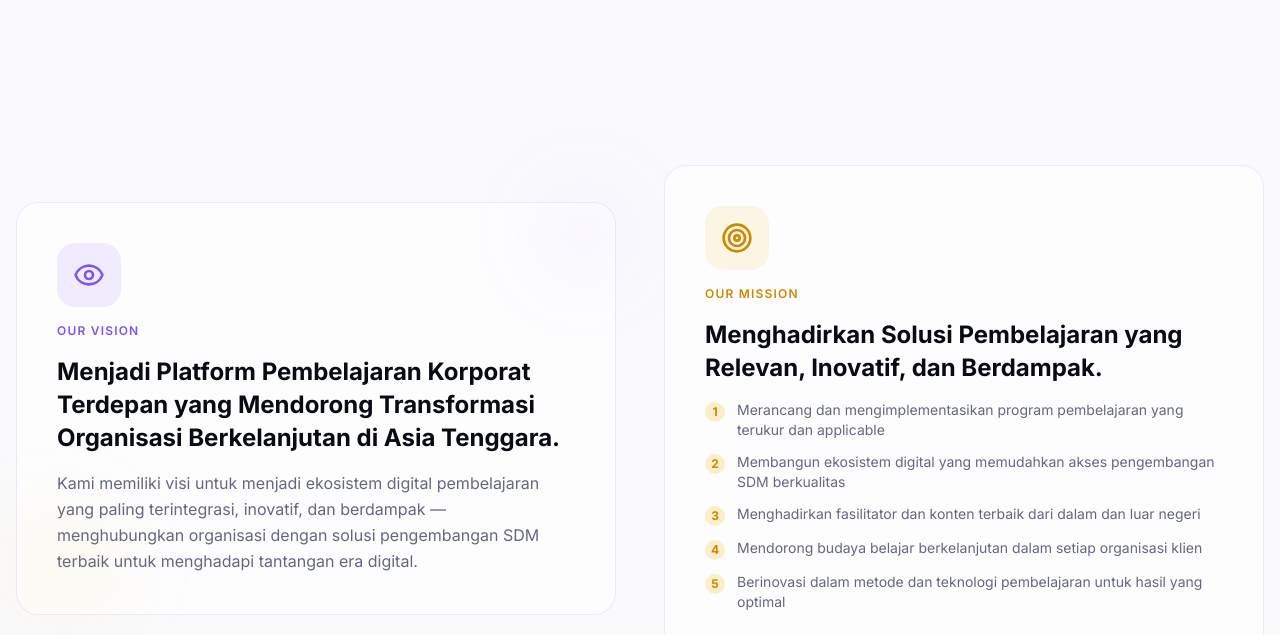
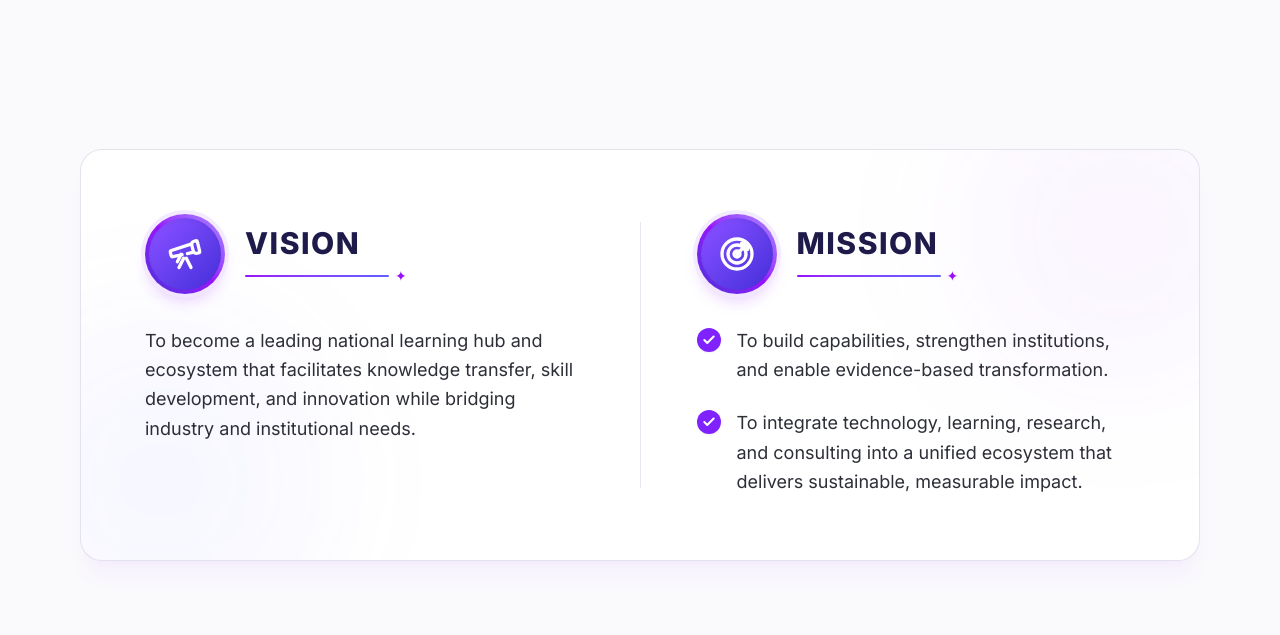
Before and after one commit to davianmassaro/IIRC, a Next.js app: page /vision-mission in a window 1280 px wide. Shown: the part 316-951 px from the top of the page. Built offline with nearby package versions, Linux system fonts and the light colour scheme; no server answers.

Commit message:
Update Vision and Mission page to new dual-column design and content

```diff
--- a/app/(public)/vision-mission/page.tsx
+++ b/app/(public)/vision-mission/page.tsx
@@ -1,12 +1,53 @@
 import type { Metadata } from "next";
 import { Badge } from "@/components/ui/badge";
-import { Eye, Target, Heart, Star, Zap, Globe } from "lucide-react";
+import { Heart, Star, Zap, Globe, Check } from "lucide-react";
 import { CTASection } from "@/components/sections/CTASection";
 
 export const metadata: Metadata = {
   title: "Vision & Mission",
   description: "Visi, misi, dan nilai-nilai IIRC sebagai platform pembelajaran korporat terkemuka.",
 };
+
+function TelescopeIcon({ className = "h-7 w-7" }: { className?: string }) {
+  return (
+    <svg
+      viewBox="0 0 24 24"
+      fill="none"
+      stroke="currentColor"
+      strokeWidth="2"
+      strokeLinecap="round"
+      strokeLinejoin="round"
+      className={className}
+    >
+      <path d="m10.065 12.493-6.18 1.318a.934.934 0 0 1-1.108-.702l-.537-2.15a1.07 1.07 0 0 1 .691-1.265l13.504-4.44" />
+      <path d="m13.56 11.747 4.332-.924" />
+      <path d="m16 21-3.105-6.21" />
+      <path d="M16.485 5.94a2 2 0 0 1 1.455-2.425l1.09-.272a1 1 0 0 1 1.212.727l1.515 6.06a1 1 0 0 1-.727 1.213l-1.09.272a2 2 0 0 1-2.425-1.455z" />
+      <path d="m6.918 17.159 2.505-5.01" />
+      <path d="m8 21 3.105-6.21" />
+    </svg>
+  );
+}
+
+function TargetIcon({ className = "h-7 w-7" }: { className?: string }) {
+  return (
+    <svg
+      viewBox="0 0 24 24"
+      fill="none"
+      stroke="currentColor"
+      strokeWidth="2"
+      strokeLinecap="round"
+      strokeLinejoin="round"
+      className={className}
+    >
+      <circle cx="12" cy="12" r="10" />
+      <circle cx="12" cy="12" r="6" />
+      <circle cx="12" cy="12" r="2" />
+      <path d="m19 5-7 7" />
+      <path d="M15 5h4v4" />
+    </svg>
+  );
+}
 
 const values = [
   {
@@ -57,61 +98,82 @@ export default function VisionMissionPage() {
         </div>
       </section>
 
-      {/* Vision */}
-      <section className="py-24 bg-background">
-        <div className="container mx-auto px-4 max-w-7xl">
-          <div className="grid lg:grid-cols-2 gap-12 items-center">
-            <div className="relative">
-              <div className="iirc-glass-card rounded-3xl p-10 space-y-4">
-                <div className="w-16 h-16 rounded-2xl bg-primary/10 flex items-center justify-center">
-                  <Eye className="h-8 w-8 text-primary" />
+      {/* Vision & Mission Card Section */}
+      <section className="py-20 bg-background">
+        <div className="container mx-auto px-4 max-w-6xl">
+          <div className="rounded-3xl border border-border/80 bg-card p-8 md:p-14 lg:p-16 shadow-xl shadow-purple-500/5 relative overflow-hidden">
+            {/* Decorative subtle ambient glows */}
+            <div className="absolute top-0 right-0 -mr-20 -mt-20 w-80 h-80 rounded-full bg-purple-500/5 blur-3xl pointer-events-none" />
+            <div className="absolute bottom-0 left-0 -ml-20 -mb-20 w-80 h-80 rounded-full bg-indigo-500/5 blur-3xl pointer-events-none" />
+
+            <div className="grid grid-cols-1 lg:grid-cols-[1fr_auto_1fr] gap-10 lg:gap-14 items-stretch relative z-10">
+              {/* Left Column: VISION */}
+              <div className="flex flex-col justify-start space-y-6">
+                <div className="flex items-center gap-5">
+                  <div className="relative shrink-0">
+                    <div className="w-16 h-16 md:w-20 md:h-20 rounded-full bg-gradient-to-tr from-indigo-700 via-purple-600 to-violet-400 p-1 shadow-lg shadow-purple-500/25 ring-4 ring-purple-100/90 dark:ring-purple-950/60 flex items-center justify-center">
+                      <div className="w-full h-full rounded-full bg-gradient-to-br from-violet-500 to-indigo-700 flex items-center justify-center text-white shadow-inner">
+                        <TelescopeIcon className="w-8 h-8 md:w-9 md:h-9 text-white stroke-[2.2]" />
+                      </div>
+                    </div>
+                  </div>
+                  <div className="space-y-2">
+                    <h2 className="text-2xl md:text-3xl font-extrabold tracking-wider text-[#1e1b4b] dark:text-purple-200 uppercase">
+                      VISION
+                    </h2>
+                    <div className="flex items-center gap-1.5">
+                      <div className="h-[2.5px] w-28 md:w-36 bg-gradient-to-r from-purple-600 to-indigo-500 rounded-full" />
+                      <span className="text-purple-600 dark:text-purple-400 text-sm font-serif leading-none">✦</span>
+                    </div>
+                  </div>
                 </div>
-                <div className="text-xs font-semibold uppercase tracking-widest text-primary">
-                  Our Vision
-                </div>
-                <h2 className="text-2xl font-bold leading-snug">
-                  Menjadi Platform Pembelajaran Korporat Terdepan yang Mendorong Transformasi
-                  Organisasi Berkelanjutan di Asia Tenggara.
-                </h2>
-                <p className="text-muted-foreground leading-relaxed">
-                  Kami memiliki visi untuk menjadi ekosistem digital pembelajaran yang paling
-                  terintegrasi, inovatif, dan berdampak — menghubungkan organisasi dengan solusi
-                  pengembangan SDM terbaik untuk menghadapi tantangan era digital.
+
+                <p className="text-base md:text-lg text-foreground/85 dark:text-muted-foreground leading-relaxed pt-2">
+                  To become a leading national learning hub and ecosystem that facilitates knowledge transfer, skill development, and innovation while bridging industry and institutional needs.
                 </p>
               </div>
-              {/* Decorative */}
-              <div className="absolute -top-4 -right-4 w-24 h-24 rounded-full bg-primary/5 blur-2xl" />
-              <div className="absolute -bottom-4 -left-4 w-32 h-32 rounded-full bg-yellow-500/5 blur-2xl" />
-            </div>
 
-            <div className="relative">
-              <div className="iirc-glass-card rounded-3xl p-10 space-y-4">
-                <div className="w-16 h-16 rounded-2xl bg-yellow-500/10 flex items-center justify-center">
-                  <Target className="h-8 w-8 text-yellow-600 dark:text-yellow-400" />
+              {/* Center Vertical Divider */}
+              <div className="hidden lg:block w-px bg-border/70 self-stretch my-2" />
+
+              {/* Right Column: MISSION */}
+              <div className="flex flex-col justify-start space-y-6">
+                <div className="flex items-center gap-5">
+                  <div className="relative shrink-0">
+                    <div className="w-16 h-16 md:w-20 md:h-20 rounded-full bg-gradient-to-tr from-indigo-700 via-purple-600 to-violet-400 p-1 shadow-lg shadow-purple-500/25 ring-4 ring-purple-100/90 dark:ring-purple-950/60 flex items-center justify-center">
+                      <div className="w-full h-full rounded-full bg-gradient-to-br from-violet-500 to-indigo-700 flex items-center justify-center text-white shadow-inner">
+                        <TargetIcon className="w-8 h-8 md:w-9 md:h-9 text-white stroke-[2.2]" />
+                      </div>
+                    </div>
+                  </div>
+                  <div className="space-y-2">
+                    <h2 className="text-2xl md:text-3xl font-extrabold tracking-wider text-[#1e1b4b] dark:text-purple-200 uppercase">
+                      MISSION
+                    </h2>
+                    <div className="flex items-center gap-1.5">
+                      <div className="h-[2.5px] w-28 md:w-36 bg-gradient-to-r from-purple-600 to-indigo-500 rounded-full" />
+                      <span className="text-purple-600 dark:text-purple-400 text-sm font-serif leading-none">✦</span>
+                    </div>
+                  </div>
                 </div>
-                <div className="text-xs font-semibold uppercase tracking-widest text-yellow-600 dark:text-yellow-400">
-                  Our Mission
-                </div>
-                <h2 className="text-2xl font-bold leading-snug">
-                  Menghadirkan Solusi Pembelajaran yang Relevan, Inovatif, dan Berdampak.
-                </h2>
-                <ul className="space-y-3">
-                  {[
-                    "Merancang dan mengimplementasikan program pembelajaran yang terukur dan applicable",
-                    "Membangun ekosistem digital yang memudahkan akses pengembangan SDM berkualitas",
-                    "Menghadirkan fasilitator dan konten terbaik dari dalam dan luar negeri",
-                    "Mendorong budaya belajar berkelanjutan dalam setiap organisasi klien",
-                    "Berinovasi dalam metode dan teknologi pembelajaran untuk hasil yang optimal",
-                  ].map((item, i) => (
-                    <li key={i} className="flex items-start gap-3 text-sm text-muted-foreground">
-                      <div className="w-5 h-5 rounded-full bg-yellow-500/20 flex items-center justify-center shrink-0 mt-0.5">
-                        <span className="text-yellow-600 dark:text-yellow-400 text-xs font-bold">
-                          {i + 1}
-                        </span>
-                      </div>
-                      {item}
-                    </li>
-                  ))}
+
+                <ul className="space-y-6 pt-2">
+                  <li className="flex items-start gap-4">
+                    <div className="w-6 h-6 rounded-full bg-violet-600 dark:bg-violet-500 flex items-center justify-center shrink-0 mt-0.5 shadow-xs">
+                      <Check className="h-3.5 w-3.5 text-white stroke-[3.5]" />
+                    </div>
+                    <p className="text-base md:text-lg text-foreground/85 dark:text-muted-foreground leading-relaxed">
+                      To build capabilities, strengthen institutions, and enable evidence-based transformation.
+                    </p>
+                  </li>
+                  <li className="flex items-start gap-4">
+                    <div className="w-6 h-6 rounded-full bg-violet-600 dark:bg-violet-500 flex items-center justify-center shrink-0 mt-0.5 shadow-xs">
+                      <Check className="h-3.5 w-3.5 text-white stroke-[3.5]" />
+                    </div>
+                    <p className="text-base md:text-lg text-foreground/85 dark:text-muted-foreground leading-relaxed">
+                      To integrate technology, learning, research, and consulting into a unified ecosystem that delivers sustainable, measurable impact.
+                    </p>
+                  </li>
                 </ul>
               </div>
             </div>
```
